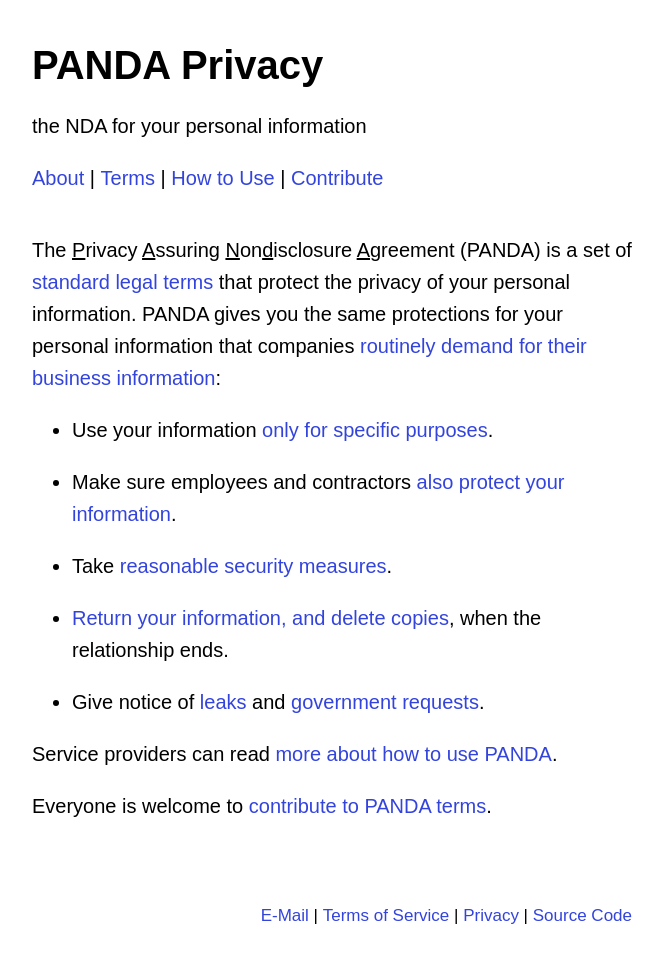
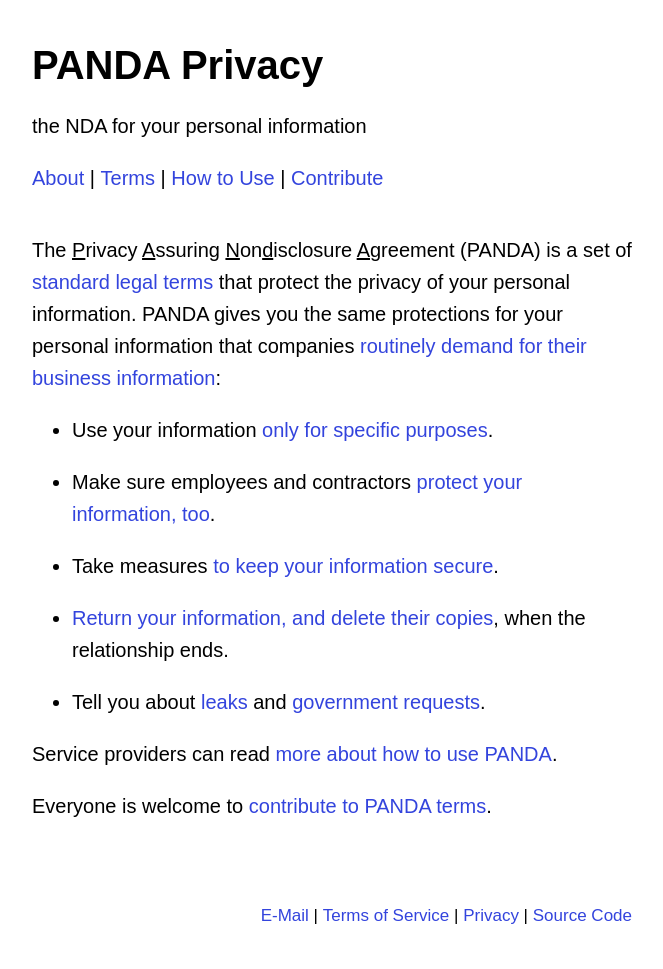
Before and after one commit to pandaprivacy/pandaprivacy.org, a Jekyll site: the page built from index.md, in a window 1280 px wide. Shown: the whole page, without its empty margins (308-971 px from the left). Built offline with Jekyll 4.4.1, drawn with Linux system fonts in a browser that asks for light colours.

Commit message:
Homepage: Rephrase bullet points

```diff
--- a/index.md
+++ b/index.md
@@ -7,13 +7,13 @@ The <u>P</u>rivacy <u>A</u>ssuring <u>N</u>on<u>d</u>isclosure <u>A</u>greement
 
 - Use your information [only for specific purposes](/versions/1.0.0#limited-use).
 
-- Make sure employees and contractors [also protect your information](/versions/1.0.0#oversight).
+- Make sure employees and contractors [protect your information, too](/versions/1.0.0#oversight).
 
-- Take [reasonable security measures](/versions/1.0.0#security).
+- Take measures [to keep your information secure](/versions/1.0.0#security).
 
-- [Return your information, and delete copies](/verions/1.0.0#return-and-destruction), when the relationship ends.
+- [Return your information, and delete their copies](/verions/1.0.0#return-and-destruction), when the relationship ends.
 
-- Give notice of [leaks](/versions/1.0.0#leaks) and [government requests](/versions/1.0.0#required-disclosure).
+- Tell you about [leaks](/versions/1.0.0#leaks) and [government requests](/versions/1.0.0#required-disclosure).
 
 Service providers can read [more about how to use PANDA](/how).
 
```
